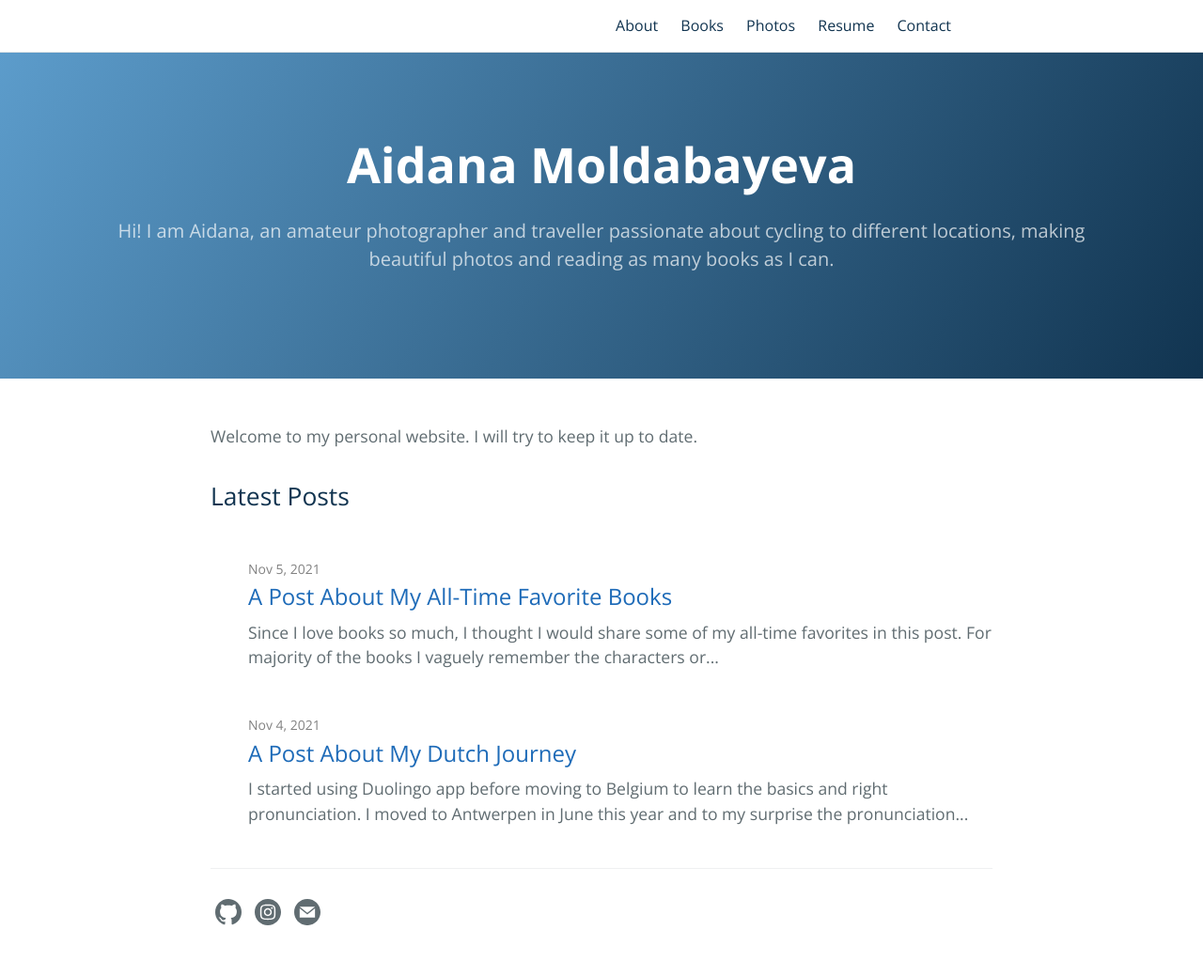
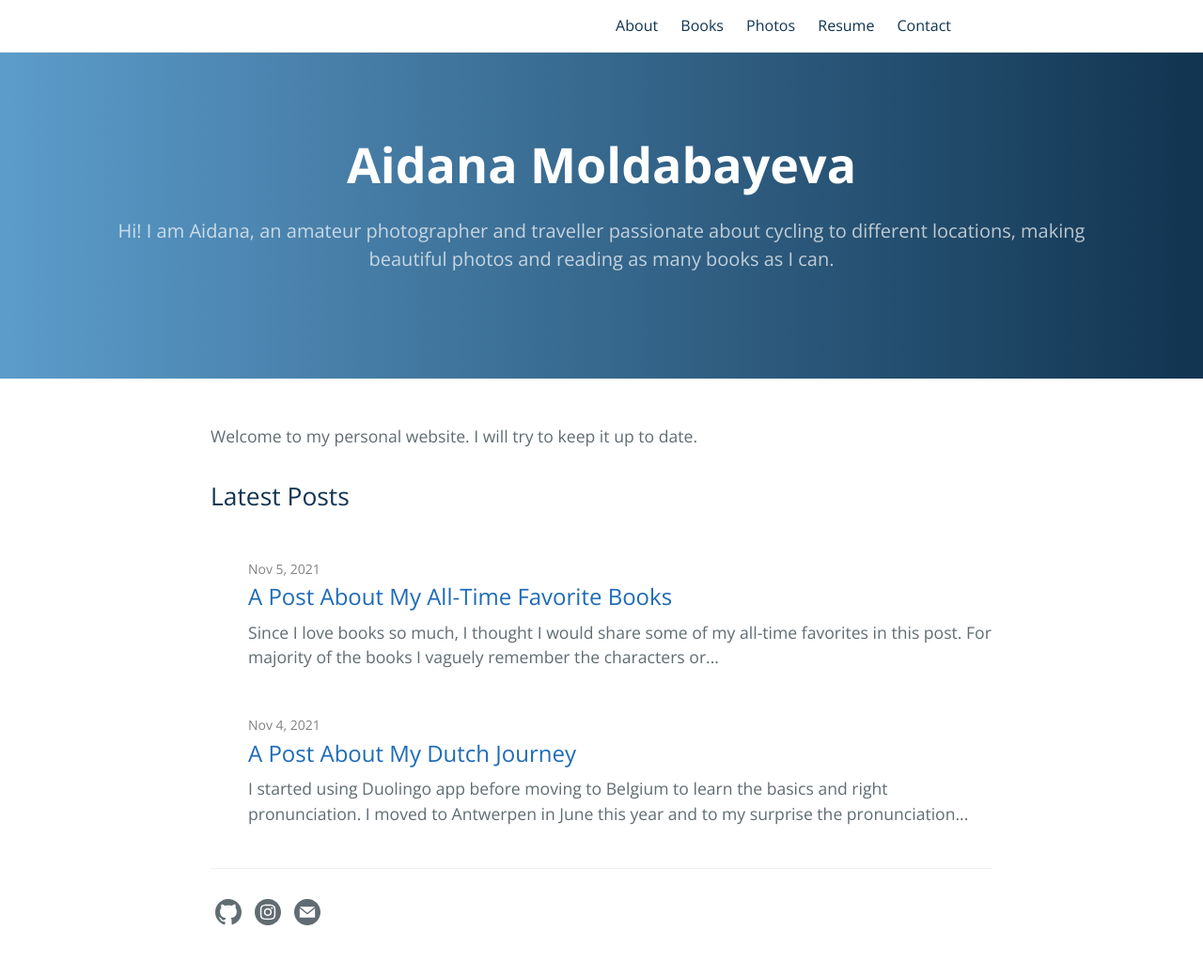
Before and after one commit to iamaidana/iamaidana, a Jekyll site: the page built from index.markdown, in a window 1280 px wide. Shown: the whole page at 94% size. Built offline with Jekyll 4.4.1, drawn with Linux system fonts in a browser that asks for light colours.

Commit message:
modified gradient

```diff
--- a/_sass/jekyll-theme-cayman-blog.scss
+++ b/_sass/jekyll-theme-cayman-blog.scss
@@ -110,7 +110,7 @@ a {
   color: $header-heading-color;
   text-align: center;
   background-color: $header-bg-color;
-  background-image: linear-gradient(120deg, $header-bg-color-secondary, $header-bg-color);
+  background-image: linear-gradient(90deg, $header-bg-color-secondary, $header-bg-color);
 
   @include large {
     padding: 5rem 6rem;
```
